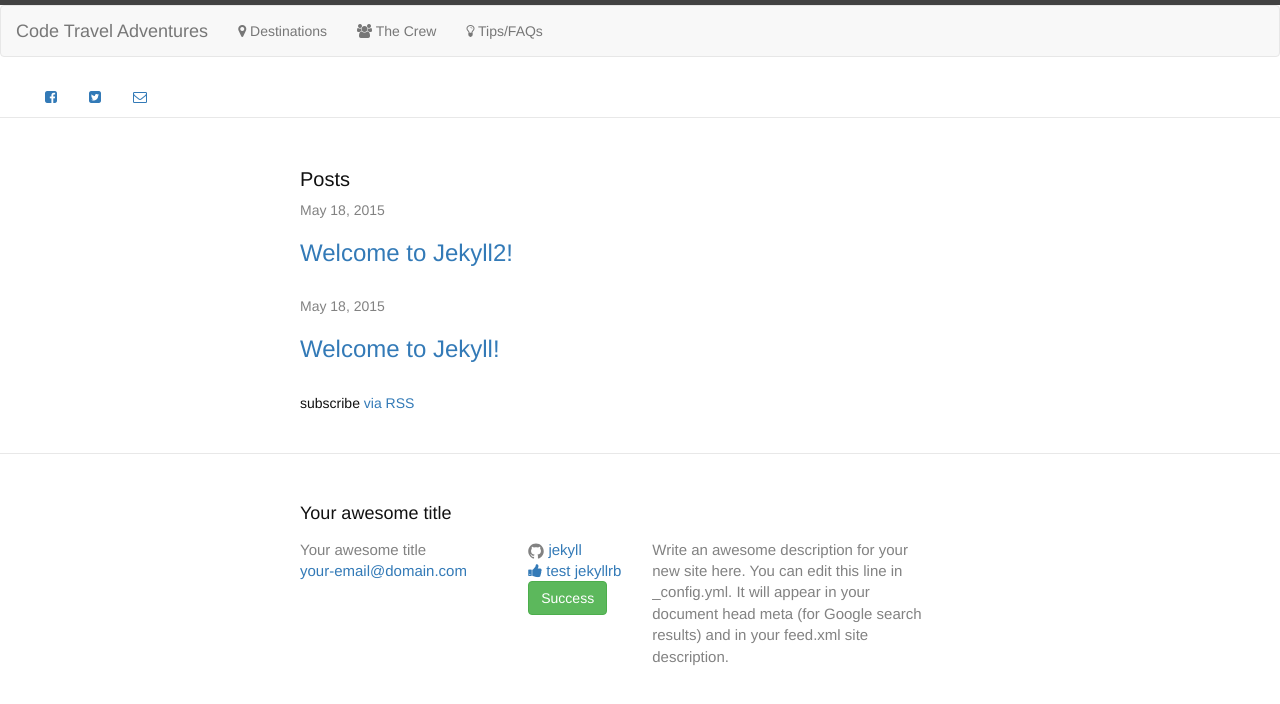
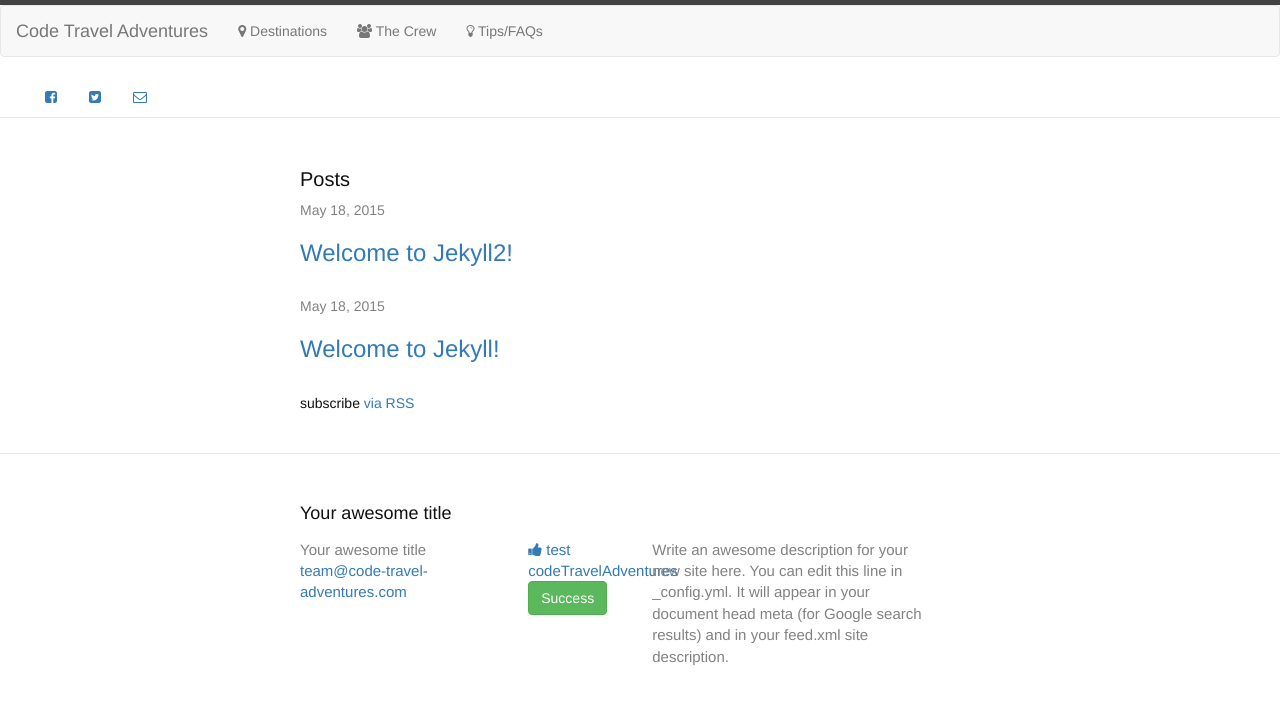
Before and after one commit to Code-Travel-Adventures/code-travel-adventures.github.io, a Jekyll site: the page built from index.html, in a window 1280 px wide. Shown: the top 704 px of the page. Built offline with Jekyll 4.4.1, drawn with Linux system fonts in a browser that asks for light colours; nearby versions of some CDN libraries.

Commit message:
change email, twitter and facebook add links to header social media

```diff
--- a/_config.yml
+++ b/_config.yml
@@ -1,14 +1,14 @@
 # Site settings
 title: Your awesome title
-email: your-email@domain.com
+email: team@code-travel-adventures.com
 description: > # this means to ignore newlines until "baseurl:"
   Write an awesome description for your new site here. You can edit this
   line in _config.yml. It will appear in your document head meta (for
   Google search results) and in your feed.xml site description.
 baseurl: "" # the subpath of your site, e.g. /blog/
 url: "http://yourdomain.com" # the base hostname & protocol for your site
-twitter_username: jekyllrb
-github_username:  jekyll
+twitter_username: codeTravelAdventures
+facebook_username: codeTravelAdventures
 
 # Build settings
 markdown: kramdown
--- a/_includes/header.html
+++ b/_includes/header.html
@@ -21,38 +21,27 @@
     </nav>
 
     <ul class="nav nav-pills social-media">
-      <li role="presentation"><a href="#">{% icon fa fa-facebook-square %}</a></li>
-      <li role="presentation"><a href="#">{% icon fa fa-twitter-square %}</a></li>
-      <li role="presentation"><a href="#">{% icon fa fa-envelope-o %}</a></li>
+
+        {% if site.facebook_username %}
+          <li>
+            <a href="https://facebook.com/{{ site.facebook_username }}" target="_blank">
+                {% icon fa fa-facebook-square %}
+            </a>
+          </li>
+        {% endif %}
+        {% if site.twitter_username %}
+          <li>
+            <a href="https://twitter.com/{{ site.twitter_username }}" target="_blank">
+                {% icon fa fa-twitter-square %}
+            </a>
+          </li>
+        {% endif %}
+        {% if site.email %}
+          <li>
+            <a href="mailto:{{ site.email }}" target="_blank">
+                {% icon fa fa-envelope-o %}
+            </a>
+          </li>
+        {% endif %}
     </ul>
 </header>
-
-<!--
-<header class="site-header">
-
-  <div class="wrapper">
-
-    <a class="site-title" href="{{ site.baseurl }}/">{{ site.title }}</a>
-
-    <nav class="site-nav">
-      <a href="#" class="menu-icon">
-        <svg viewBox="0 0 18 15">
-          <path fill="#424242" d="M18,1.484c0,0.82-0.665,1.484-1.484,1.484H1.484C0.665,2.969,0,2.304,0,1.484l0,0C0,0.665,0.665,0,1.484,0 h15.031C17.335,0,18,0.665,18,1.484L18,1.484z"/>
-          <path fill="#424242" d="M18,7.516C18,8.335,17.335,9,16.516,9H1.484C0.665,9,0,8.335,0,7.516l0,0c0-0.82,0.665-1.484,1.484-1.484 h15.031C17.335,6.031,18,6.696,18,7.516L18,7.516z"/>
-          <path fill="#424242" d="M18,13.516C18,14.335,17.335,15,16.516,15H1.484C0.665,15,0,14.335,0,13.516l0,0 c0-0.82,0.665-1.484,1.484-1.484h15.031C17.335,12.031,18,12.696,18,13.516L18,13.516z"/>
-        </svg>
-      </a>
-
-      <div class="trigger">
-        {% for page in site.pages %}
-          {% if page.title %}
-          <a class="page-link" href="{{ page.url | prepend: site.baseurl }}">{{ page.title }}</a>
-          {% endif %}
-        {% endfor %}
-      </div>
-    </nav>
-
-  </div>
-
-</header>
--->
```
